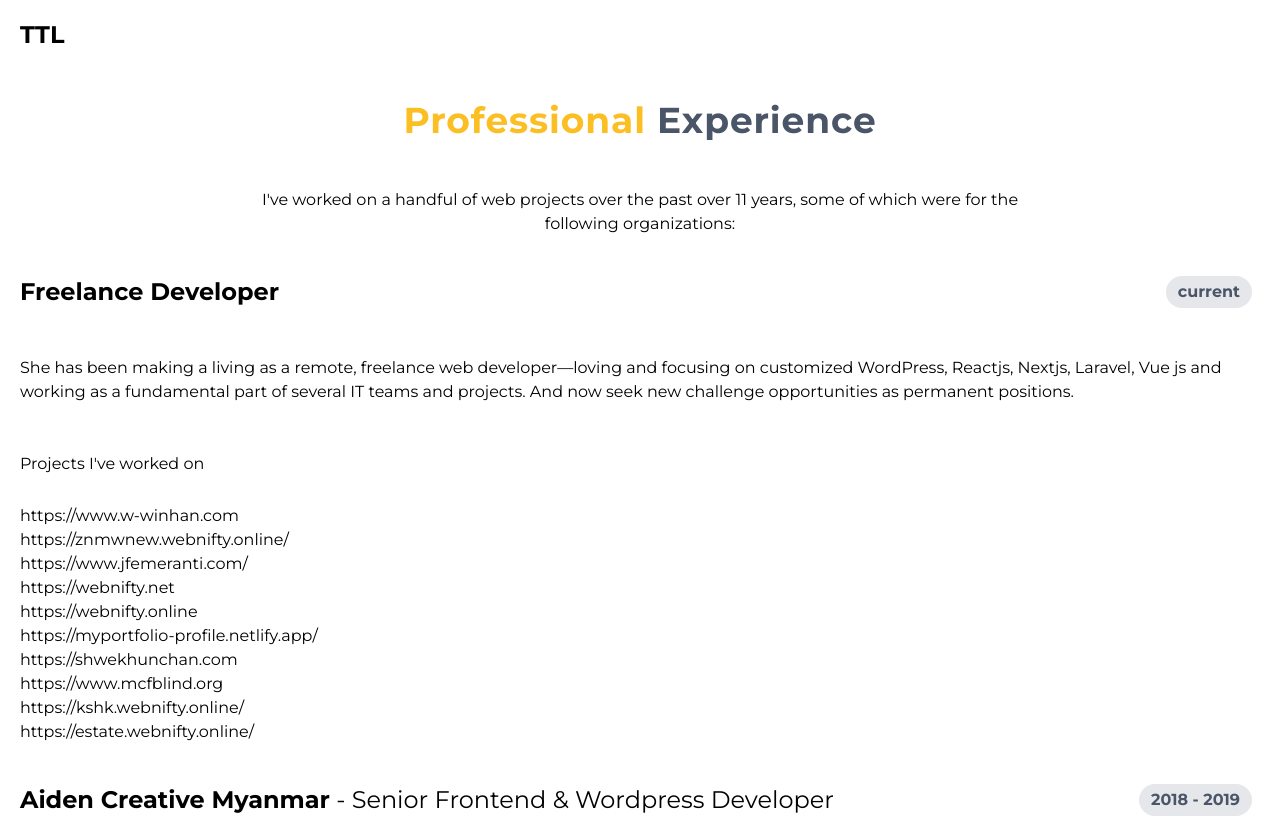
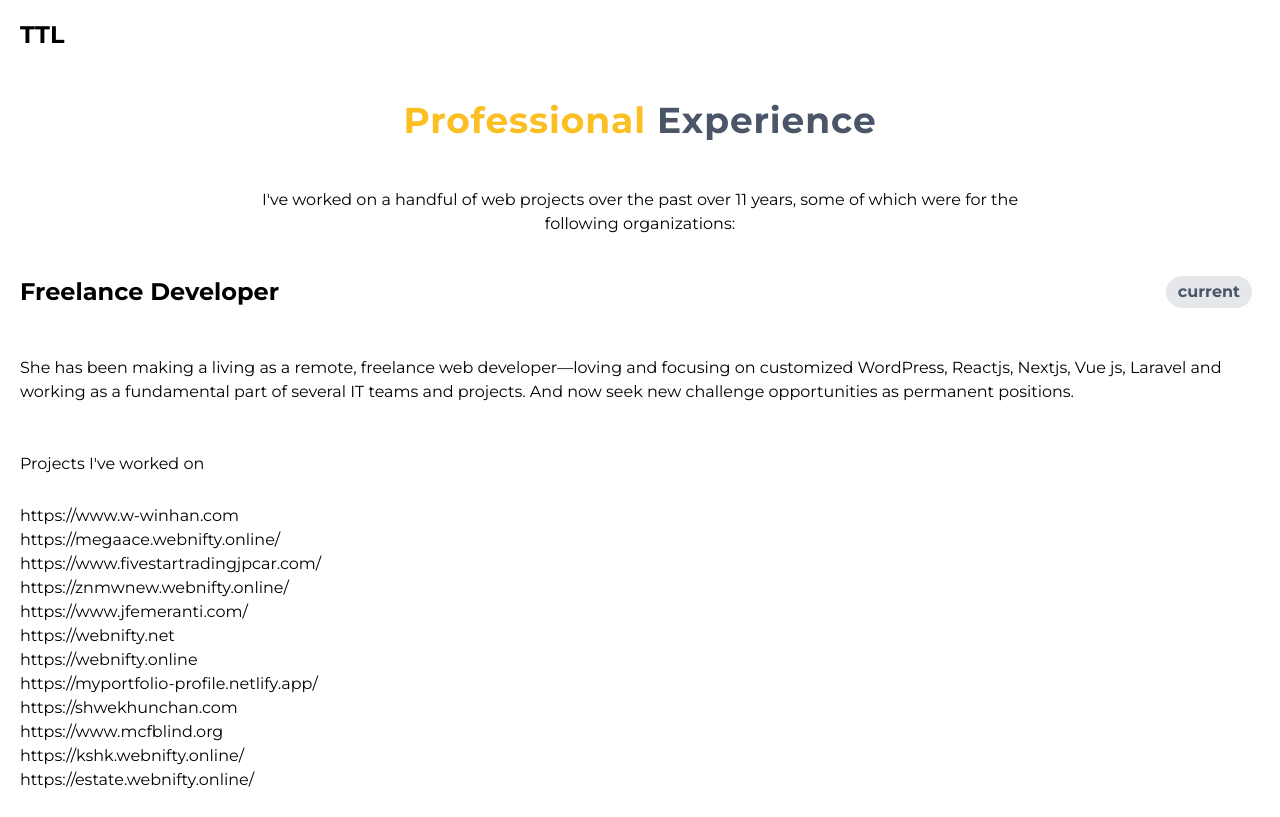
Before and after one commit to julymoe/myportfolio, a Next.js app: page /experience in a window 1280 px wide. Shown: the top 817 px of the page. Built offline with nearby package versions, Linux system fonts and the light colour scheme.

Commit message:
new links

```diff
--- a/components/Experience.jsx
+++ b/components/Experience.jsx
@@ -43,7 +43,7 @@ const Experience = () => {
           </div>
           <div>
             <p className="pb-5">
-            She has  been making a living as a remote, freelance web developer—loving and focusing on customized WordPress, Reactjs, Nextjs, Laravel, Vue js and  working as a fundamental part of several IT teams and projects. And now seek new challenge opportunities as permanent positions.
+            She has  been making a living as a remote, freelance web developer—loving and focusing on customized WordPress, Reactjs, Nextjs, Vue js, Laravel and  working as a fundamental part of several IT teams and projects. And now seek new challenge opportunities as permanent positions.
             </p>
 
             <p className="py-7">Projects I&apos;ve worked on</p>
@@ -55,6 +55,24 @@ const Experience = () => {
                   rel="noopener noreferrer"
                 >
                   https://www.w-winhan.com
+                </a>
+              </li>
+            <li>
+                <a
+                  href="https://megaace.webnifty.online/"
+                  target="_blank"
+                  rel="noopener noreferrer"
+                >
+                  https://megaace.webnifty.online/
+                </a>
+              </li>
+              <li>
+                <a
+                  href="https://www.fivestartradingjpcar.com/"
+                  target="_blank"
+                  rel="noopener noreferrer"
+                >
+                  https://www.fivestartradingjpcar.com/
                 </a>
               </li>
               <li>
--- a/components/Hero.jsx
+++ b/components/Hero.jsx
@@ -19,7 +19,7 @@ const Hero = () => {
                 variants={variants}
                 transition={{ duration: 2, ease: "easeInOut" }}
               >
-                <span className="text-amber-400">Frontend</span> & <br /> Wordpress Developer
+                <span className="text-amber-400">Frontend, CMS</span> & <br /> Laravel Developer
               </motion.h2>
               <motion.p
                 className="mb-10"
@@ -28,7 +28,7 @@ const Hero = () => {
                 variants={variants}
                 transition={{ duration: 2, ease: "easeInOut" }}
               >
-                I&apos;m a frontend and wordpress cms developer who has been building
+                I&apos;m a frontend, wordpress cms and laravel developer who has been building
                 for the web in some capacity since 2007. I specialise in
                 accessibility, performance and usability without sacrificing
                 creativity.
--- a/components/SkillTool.jsx
+++ b/components/SkillTool.jsx
@@ -101,6 +101,11 @@ const SkillTool = () => {
             <p>Github</p>
           </div>
           <div className="box-icon">
+            <i class="text-7xl devicon-bitbucket-original colored"
+              aria-hidden="true"></i>
+            <p>Bitbucket</p>
+          </div>
+          <div className="box-icon">
             <i className="text-7xl devicon-firebase-plain colored"></i>
             <p>Firebase</p>
           </div>
```
